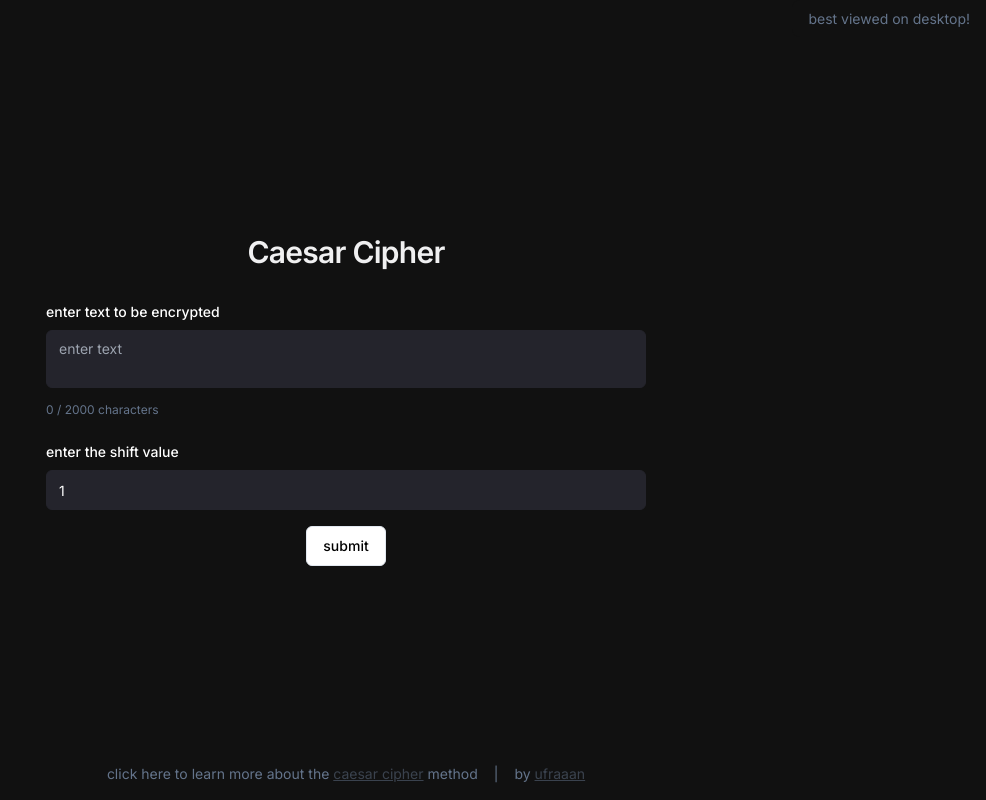
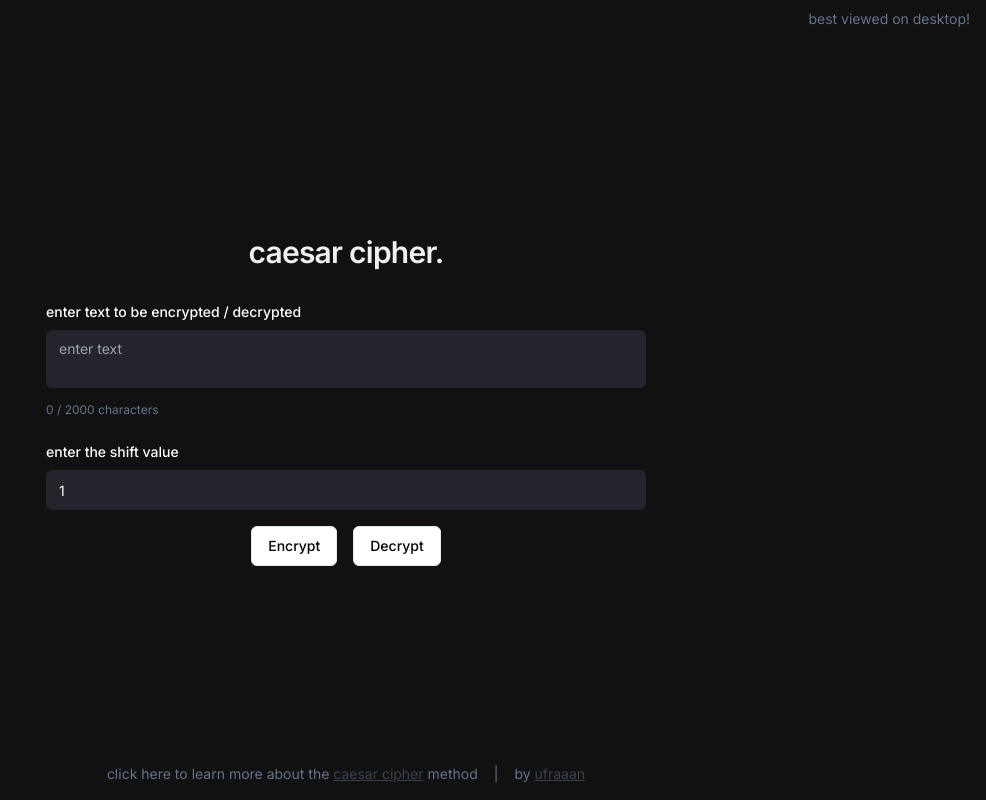
Before and after one commit to moroii69/caesarCipher, a Next.js app: page / in a window 1280 px wide. Shown: the whole page, without its empty margins (294-1280 px from the left). Built offline with nearby package versions, Linux system fonts and the light colour scheme.

Commit message:
implement input validation and button disabling for caesar cipher; add error handling for invalid input.

```diff
--- a/src/app/globals.css
+++ b/src/app/globals.css
@@ -68,22 +68,20 @@
   }
 }
 
-/* Ensure this is included in your global CSS or in a <style> block */
-
 textarea {
-  overflow: auto; /* Enable scrolling */
-  resize: none;   /* Disable manual resizing */
+  overflow: auto;
+  resize: none;
   max-width: 100%;
-  max-height: 300px; /* Adjust as needed */
+  max-height: 300px;
 }
 
 textarea::-webkit-scrollbar {
-  display: none; /* Hide scrollbar for WebKit browsers */
+  display: none;
 }
 
 textarea {
-  -ms-overflow-style: none; /* Hide scrollbar for IE and Edge */
-  scrollbar-width: none; /* Hide scrollbar for Firefox */
+  -ms-overflow-style: none;
+  scrollbar-width: none;
 }
 
 @media (max-width: 768px) {
@@ -95,40 +93,34 @@ textarea {
 @media (max-width: 480px) {
   textarea {
     max-width: 100%;
-    max-height: 200px; /* Adjust as needed */
+    max-height: 200px;
   }
 }
 
-/* Add this to your CSS file */
-
-/* Base button styling */
 button {
-  background-color: #1c1c1c; /* Background color of the button */
-  color: #000000; /* Text color of the button */
-  border: 1px solid #444; /* Border color */
-  border-radius: 4px; /* Rounded corners */
-  padding: 0.5rem 1.5rem; /* Padding inside the button */
-  font-size: 1rem; /* Font size */
-  cursor: pointer; /* Pointer cursor on hover */
-  transition: background-color 0.3s ease, color 0.3s ease, border-color 0.3s ease; /* Smooth transition effects */
+  background-color: #1c1c1c;
+  color: #000000;
+  border: 1px solid #444;
+  border-radius: 4px;
+  padding: 0.5rem 1.5rem;
+  font-size: 1rem;
+  cursor: pointer;
+  transition: background-color 0.3s ease, color 0.3s ease, border-color 0.3s ease;
 }
 
-/* Hover effect */
 button:hover {
-  background-color: #333; /* Slightly lighter background on hover */
-  color: #ffffff; /* Text color on hover */
-  border-color: #666; /* Border color on hover */
+  background-color: #333;
+  color: #ffffff;
+  border-color: #666;
 }
 
-/* Active effect (click) */
 button:active {
-  background-color: #444; /* Darker background when button is clicked */
-  color: #ffffff; /* Text color when button is clicked */
-  border-color: #777; /* Border color when button is clicked */
+  background-color: #444;
+  color: #ffffff;
+  border-color: #777;
 }
 
-/* Focus effect (optional) */
 button:focus {
-  outline: none; /* Remove default focus outline */
-  box-shadow: 0 0 0 2px rgba(255, 255, 255, 0.5); /* Add a subtle focus ring */
+  outline: none;
+  box-shadow: 0 0 0 2px rgba(255, 255, 255, 0.5);
 }
--- a/src/app/page.tsx
+++ b/src/app/page.tsx
@@ -14,7 +14,6 @@ import {
     AlertDialogTitle,
 } from "@/components/ui/alert-dialog";
 
-// Caesar Cipher function
 const caesarCipher = (text: string, shift: number): string => {
     return text.split('').map(char => {
         if (char.match(/[a-z]/i)) {
@@ -26,7 +25,6 @@ const caesarCipher = (text: string, shift: number): string => {
     }).join('');
 };
 
-// Caesar Cipher Result Dialog
 function CaesarCipherResultDialog({ isOpen, onClose, result }: { isOpen: boolean, onClose: () => void, result: string }) {
     const copyToClipboard = async () => {
         try {
@@ -55,14 +53,15 @@ function CaesarCipherResultDialog({ isOpen, onClose, result }: { isOpen: boolean
     );
 }
 
-// Main Component
 export default function Home() {
     const [text, setText] = useState<string>("");
-    const [shift, setShift] = useState<number>(1); // Initialize with a number
+    const [shift, setShift] = useState<number>(1);
     const [error, setError] = useState<string | null>(null);
     const [textError, setTextError] = useState<string | null>(null);
+    const [inputError, setInputError] = useState<string | null>(null); // New state for input error
     const [dialogOpen, setDialogOpen] = useState<boolean>(false);
     const [result, setResult] = useState<string>("");
+    const [isDecrypting, setIsDecrypting] = useState<boolean>(false);
 
     const handleTextInput = (e: React.ChangeEvent<HTMLTextAreaElement>) => {
         const value = e.target.value;
@@ -87,31 +86,40 @@ export default function Home() {
     const handleSubmit = () => {
         if (shift < 1 || shift > 25) {
             setError("Shift value must be between 1 and 25.");
+        } else if (text.length === 0) {
+            setInputError("Text cannot be empty.");
+            setError(null);
+            setTextError(null);
         } else if (text.length > 2000) {
             setTextError("Text cannot exceed 2000 characters.");
+            setError(null);
+            setInputError(null);
         } else {
             setError(null);
             setTextError(null);
+            setInputError(null);
 
-            // Encrypt the text using Caesar Cipher function
             try {
-                const encryptedText = caesarCipher(text, shift);
-                setResult(encryptedText);
+                const operation = isDecrypting ? -shift : shift;
+                const processedText = caesarCipher(text, operation);
+                setResult(processedText);
                 setDialogOpen(true);
             } catch (error) {
                 console.error("Error:", error);
-                setError("An error occurred during encryption.");
+                setError("An error occurred during processing.");
             }
         }
     };
 
     return (
         <main className="flex min-h-screen flex-col items-center justify-center" style={{ backgroundColor: '#111111' }}>
-            <h2 className="text-3xl font-semibold tracking-tight" style={{ color: '#f0f0f1' }}>Caesar Cipher</h2>
+            <h2 className="text-3xl font-semibold tracking-tight" style={{ color: '#f0f0f1' }}>
+                caesar cipher.
+            </h2>
             <div className="mt-8" style={{ width: '60%', maxWidth: '600px' }}>
                 <div className="mb-6 text-white">
                     <label htmlFor="text-input" className="block text-sm font-medium mb-2">
-                        enter text to be encrypted
+                        enter text to be encrypted / decrypted
                     </label>
                     <textarea
                         id="text-input"
@@ -126,6 +134,11 @@ export default function Home() {
                     {textError && (
                         <p className="mt-2 text-red-500 text-sm">
                             {textError}
+                        </p>
+                    )}
+                    {inputError && (
+                        <p className="mt-2 text-red-500 text-sm">
+                            {inputError}
                         </p>
                     )}
                 </div>
@@ -146,9 +159,12 @@ export default function Home() {
                             {error}
                         </p>
                     )}
-                    <div className="mt-4 flex justify-center">
-                        <Button variant="outline" onClick={handleSubmit}>
-                            submit
+                    <div className="mt-4 flex justify-center gap-4">
+                        <Button variant="outline" onClick={() => { setIsDecrypting(false); handleSubmit(); }}>
+                            Encrypt
+                        </Button>
+                        <Button variant="outline" onClick={() => { setIsDecrypting(true); handleSubmit(); }}>
+                            Decrypt
                         </Button>
                     </div>
                 </div>
```
